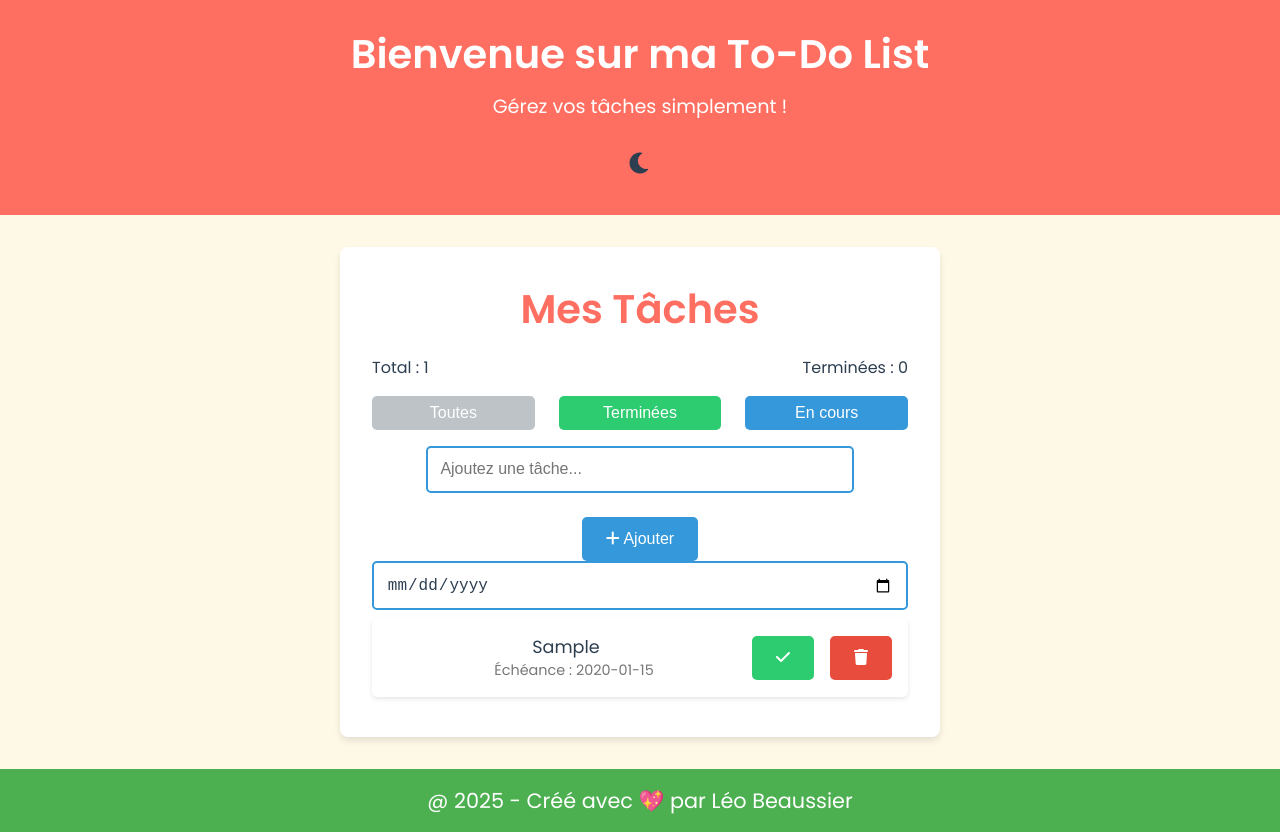
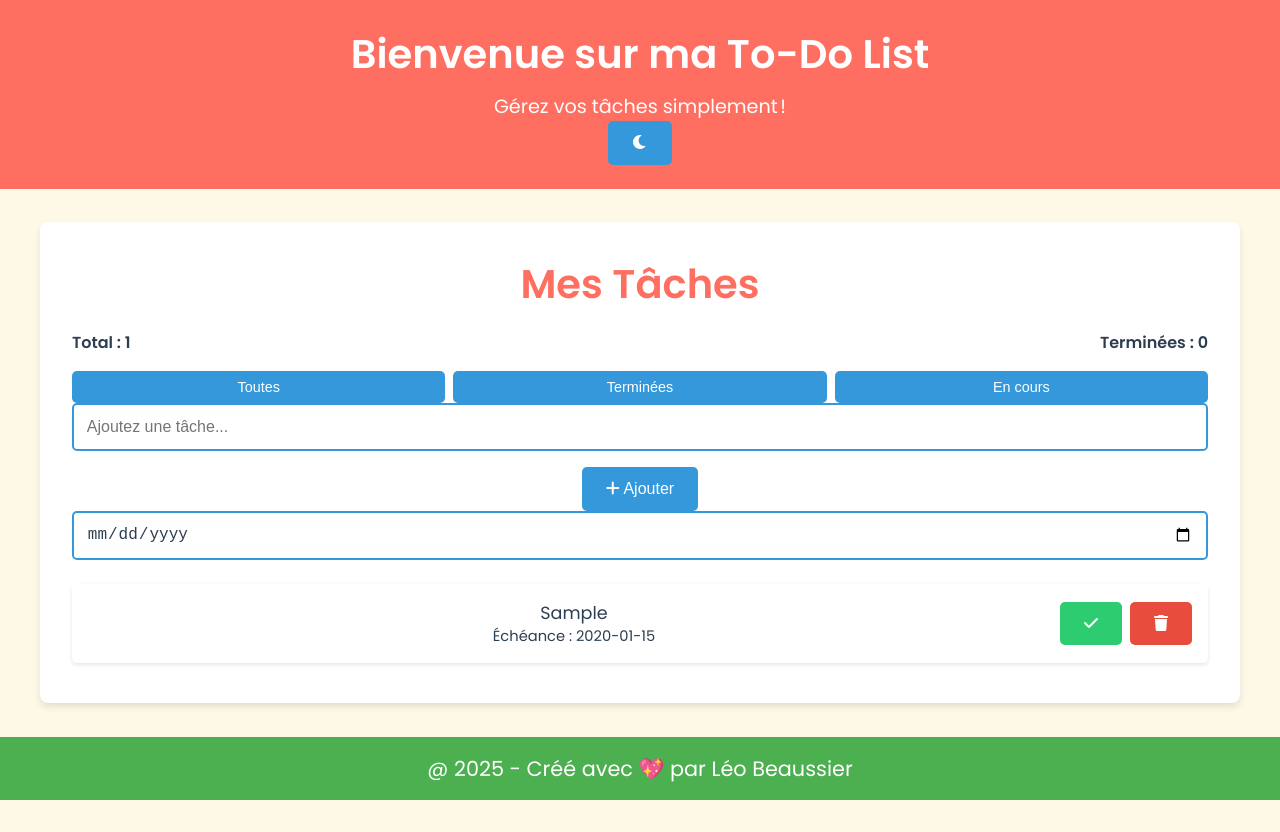
Before and after one commit to LeRoiLeo2406/todo-list, a plain HTML site: page index.html in a window 1280 px wide. Both pictures are taken after typing "Sample", "2020-01-15" into the empty fields and a click on the button "Ajouter". After the commit the page ends 800 px from the top, so only its background shows below. Drawn offline with Linux system fonts and the light colour scheme.

Commit message:
Description des modifications

```diff
--- a/CSS/responsive.css
+++ b/CSS/responsive.css
@@ -1,74 +1,81 @@
-/* Rendre le site responsive */
-@media (max-width: 768px) {
-    header, footer {
-      padding: 1rem;
+/* Responsive design */
+
+/* Écrans larges : ≥ 1200px */
+@media (min-width: 1200px) {
+    body {
+        font-size: 1.3rem; /* Taille générale augmentée */
     }
 
     section {
-      padding: 1.5rem;
-      box-shadow: 0 2px 4px rgba(0, 0, 0, 0.1);
-      max-width: 90%; /* Réduit la largeur à 90% de l'écran */
-      min-height: 300px; /* Réduit la hauteur minimale */
+        max-width: 1200px; /* Limite la largeur de la section */
+        padding: 4rem; /* Plus d'espace autour des éléments */
+    }
+
+    h1 {
+        font-size: 4rem; /* Texte principal plus grand */
+    }
+
+    h2 {
+        font-size: 2.5rem; /* Sous-titre plus grand */
+    }
+
+    #task-input, #task-date {
+        font-size: 1.2rem; /* Agrandit les champs */
+        padding: 1rem; /* Plus d'espace interne */
+    }
+
+    button {
+        font-size: 1.2rem; /* Boutons plus grands */
+        padding: 1rem 2rem;
+    }
+
+    #task-list li {
+        font-size: 1.1rem; /* Texte des tâches plus grand */
+        padding: 1.5rem; /* Plus de padding */
+    }
+}
+
+/* Écrans moyens : ≤ 768px */
+@media (max-width: 768px) {
+    header, footer {
+        padding: 1rem; /* Réduit l'espace dans le header et le footer */
+    }
+
+    section {
+        padding: 1.5rem;
+        box-shadow: 0 2px 4px rgba(0, 0, 0, 0.1);
+        max-width: 90%; /* Section adaptée à l'écran */
+        min-height: 300px; /* Réduit la hauteur minimale */
     }
 
     #task-input {
-      width: 100%; /* L'input prend toute la largeur sur mobile */
-      margin-bottom: 1rem; /* Espacement en dessous */
+        width: 100%; /* Input prend toute la largeur */
+        margin-bottom: 1rem; /* Espacement en dessous */
     }
 
     #add-task-btn {
-      width: 100%; /* Le bouton aussi */
+        width: 100%; /* Bouton étendu sur toute la largeur */
     }
 
     ul#task-list {
-      padding-left: 0; /* Retire les marges inutiles */
+        padding-left: 0; /* Supprime les marges inutiles */
     }
-  }
 
-  @media (max-width: 768px) {
     #task-list li {
-      padding: 0.5rem; /* Réduit le padding des tâches */
-      font-size: 0.9rem; /* Réduit la taille du texte */
+        padding: 0.5rem; /* Réduit le padding des tâches */
+        font-size: 0.9rem; /* Texte plus petit */
     }
 
     #task-list li button {
-      font-size: 0.8rem; /* Réduit la taille du texte des boutons */
-      padding: 0.4rem 0.8rem; /* Réduit la taille des boutons */
+        font-size: 0.8rem; /* Boutons plus petits */
+        padding: 0.4rem 0.8rem; /* Réduit le padding des boutons */
     }
-  }
+}
 
-  @media (min-width: 1200px) {
-    section {
-      max-width: 5000px; /* Augmente la largeur maximale */
-      padding: 4rem; /* Ajoute plus d'espace autour des éléments */
+/* Écrans très petits : ≤ 456px */
+@media (max-width: 456px) {
+    #filters button {
+        font-size: 0.8rem; /* Texte des filtres plus petit */
+        padding: 0.3rem 0.5rem; /* Réduit le padding des boutons */
     }
-
-    h1 {
-      font-size: 4rem; /* Texte plus grand */
-    }
-
-    h2 {
-      font-size: 2.5rem;
-    }
-
-    #task-input, #task-date {
-      font-size: 1.2rem; /* Agrandit les champs */
-      padding: 1rem;
-    }
-
-    button {
-      font-size: 1.2rem; /* Agrandit les boutons */
-      padding: 1rem 2rem;
-    }
-
-    #task-list li {
-      font-size: 1.1rem; /* Texte des tâches plus grand */
-      padding: 1.5rem;
-    }
-  }
-
-  @media (min-width: 1200px) {
-    body {
-      font-size: 1.3rem; /* Taille générale augmentée pour les grands écrans */
-    }
-  }
+}
--- a/CSS/style.css
+++ b/CSS/style.css
@@ -1,6 +1,7 @@
-/* styles.css */
+/* Importations */
 @import url(responsive.css);
-/* Couleurs principales */
+
+/* Variables globales */
 :root {
     --bg-light: #fef9e7; /* Jaune pastel */
     --header-bg: #ff6f61; /* Rouge-orange */
@@ -11,32 +12,32 @@
     --btn-all-bg: #bdc3c7; /* Gris clair */
     --btn-completed-bg: #2ecc71; /* Vert */
     --btn-pending-bg: #3498db; /* Bleu vif */
-    --btn-hover: #2980b9; /* Bleu foncé pour le survol */
     --btn-text: white; /* Couleur du texte sur les boutons */
+    --neutral-color: #ffffff; /* Couleur neutre pour les tâches */
 }
 
-  /* Réinitialisation de base */
+/* Reset de base */
 * {
     margin: 0;
     padding: 0;
     box-sizing: border-box;
 }
 
+/* Corps global */
 body {
     font-family: 'Poppins', sans-serif;
     margin: 0;
     padding: 0;
     display: flex;
     flex-direction: column;
-    min-height: 100vh; /* Prend toute la hauteur de l'écran */
-    background-color: #fef9e7;
-    color: #2c3e50
-
+    min-height: 100vh;
+    background-color: var(--bg-light);
+    color: var(--text-dark);
 }
 
-  /* Style du Header */
+/* Header */
 header {
-    background-color: #ff6f61;
+    background-color: var(--header-bg);
     color: white;
     text-align: center;
     padding: 1.5rem;
@@ -51,9 +52,9 @@
     font-size: 1.2rem;
 }
 
-  /* Style du Main */
+/* Main */
 main {
-    flex: 1; /* Prend l'espace disponible entre le header et le footer */
+    flex: 1;
     display: flex;
     justify-content: center;
     align-items: center;
@@ -61,72 +62,131 @@
 }
 
 main section {
-    background-color: white;
+    background-color: var(--neutral-color);
     border-radius: 8px;
     box-shadow: 0 4px 6px rgba(0, 0, 0, 0.1);
     padding: 2rem;
-    max-width: 600px;
-    margin: 0 auto;
+    width: 100%;
+    max-width: 1200px;
+    min-height: 400px;
+    text-align: center;
 }
 
+/* Footer */
+footer {
+    background-color: var(--footer-bg);
+    color: white;
+    text-align: center;
+    padding: 1rem;
+}
+
+/* Titre de section */
 h2 {
     margin-bottom: 1rem;
     color: var(--header-bg);
 }
 
-  /* To-Do Container */
-  section {
-    background-color: white;
-    border-radius: 8px;
-    padding: 2rem;
-    box-shadow: 0 4px 6px rgba(0, 0, 0, 0.1);
-    width: 100%;
-    max-width: 500px;
-    text-align: center;
-    /* Ajustements pour agrandir */
-    width: 100%; /* Par défaut, prend tout l'espace disponible */
-    max-width: 1200px; /* Augmente la taille maximale */
-    min-height: 400px; /* Donne une hauteur minimale */
-    text-align: center;
-
-
-  }
-
 /* Boutons */
 button {
     background-color: var(--btn-bg);
-    color: white;
+    color: var(--btn-text);
     border: none;
     border-radius: 5px;
     padding: 0.8rem 1.5rem;
     font-size: 1rem;
     cursor: pointer;
-    transition: background-color 0.3s ease;
+    transition: background-color 0.3s ease, transform 0.2s ease, box-shadow 0.2s ease;
 }
 
 button:hover {
     background-color: var(--btn-hover);
+    transform: scale(1.1);
+    box-shadow: 0 4px 8px rgba(0, 0, 0, 0.2);
 }
 
-  /* Style du Footer */
-  footer {
-    background-color: #4caf50;
-    color: white;
-    text-align: center;
-    padding: 1rem;
+.delete-btn {
+    background-color: #e74c3c;
 }
 
-  /* Animation à l'ajout d'une tâche */
+.delete-btn:hover {
+    background-color: #c0392b;
+}
+
+.complete-btn {
+    background-color: var(--btn-completed-bg);
+}
+
+.complete-btn:hover {
+    background-color: #27ae60;
+}
+
+/* Input */
+#task-input, #task-date {
+    width: 100%;
+    padding: 0.8rem;
+    font-size: 1rem;
+    border: 2px solid var(--btn-bg);
+    border-radius: 5px;
+    outline: none;
+    margin-bottom: 1rem;
+    background-color: white;
+    color: var(--text-dark);
+    transition: border-color 0.3s ease;
+}
+
+#task-input:focus, #task-date:focus {
+    border-color: var(--btn-hover);
+}
+
+/* Liste des tâches */
+#task-list li {
+    display: flex;
+    justify-content: space-between;
+    align-items: center;
+    padding: 1rem;
+    margin: 0.5rem 0;
+    background-color: var(--neutral-color);
+    border-radius: 5px;
+    box-shadow: 0 2px 4px rgba(0, 0, 0, 0.1);
+    transition: background-color 0.3s ease, color 0.3s ease;
+}
+
+#task-list li span {
+    flex: 1;
+    word-wrap: break-word;
+    overflow: hidden;
+    text-overflow: ellipsis;
+    white-space: nowrap;
+}
+
+.task-content {
+    display: flex;
+    flex-direction: column;
+    flex: 1;
+}
+
+.task-buttons {
+    display: flex;
+    gap: 0.5rem;
+}
+
+/* Tâches terminées */
+#task-list li.completed {
+    text-decoration: line-through;
+    color: #95a5a6;
+}
+
+#task-list li.completed:hover {
+    transform: scale(1);
+}
+
+/* Animation des tâches */
 #task-list li {
     opacity: 0;
     transform: translateY(-10px);
     animation: fadeIn 0.5s forwards;
-    background-color: var(--neutral-color);
-    color: var(--text-dark);
-
 }
 
-  /* Définition de l'animation */
 @keyframes fadeIn {
     to {
         opacity: 1;
@@ -134,7 +194,6 @@
     }
 }
 
-  /* Animation de suppression */
 #task-list li.deleting {
     animation: fadeOut 0.3s forwards;
 }
@@ -146,190 +205,55 @@
     }
 }
 
-  /* Effets au survol des boutons */
-  button {
-    transition: transform 0.2s ease, box-shadow 0.2s ease;
-  }
-
-  button:hover {
-    transform: scale(1.1);
-    box-shadow: 0 4px 8px rgba(0, 0, 0, 0.2);
-  }
-
-  /* Effet de suppression */
-  .delete-btn {
-    background-color: #e74c3c;
-  }
-
-  .delete-btn:hover {
-    background-color: #c0392b;
-  }
-
-  .complete-btn {
-    background-color: #2ecc71;
-  }
-
-  .complete-btn:hover {
-    background-color: #27ae60;
-  }
-
-  #task-input {
-    width: 80%;
-    padding: 0.8rem;
-    font-size: 1rem;
-    border: 2px solid #3498db;
-    border-radius: 5px;
-    outline: none;
-    transition: border-color 0.3s ease;
-  }
-
-  #task-input:focus {
-    border-color: #2980b9;
-  }
-
-  #task-list li {
-    display: flex;
-    justify-content: space-between;
-    align-items: center;
-    padding: 1rem;
-    margin: 0.5rem 0;
-    background-color: #fff;
-    border-radius: 5px;
-    box-shadow: 0 2px 4px rgba(0, 0, 0, 0.1);
-    transition: transform 0.3s ease, opacity 0.3s ease;
-  }
-
-  #task-list li span {
-    flex: 1; /* Prend tout l'espace disponible */
-    word-wrap: break-word; /* Permet de couper le texte long */
-    overflow: hidden; /* Masque le débordement */
-    text-overflow: ellipsis; /* Ajoute "..." si le texte est trop long */
-    white-space: nowrap; /* Force le texte à rester sur une seule ligne */
-  }
-
-  .complete-btn, .delete-btn {
-    margin-left: 0.5rem;
-  }
-
-  #task-list li.completed {
-    text-decoration: line-through;
-    color: #95a5a6;
-  }
-
-  #task-list li.deleting {
-    transform: translateX(-100%);
-    opacity: 0;
-  }
-
-  #add-task-btn {
-    margin-top: 1.5rem; /* Ajoute de l'espace entre le bouton et l'input */
-    background-color: var(--btn-bg);
-    color: white;
-    border: none;
-    border-radius: 5px;
-    padding: 0.8rem 1.5rem;
-    font-size: 1rem;
-    cursor: pointer;
-    transition: background-color 0.3s ease;
-  }
-
-  /* Tâches terminées */
-#task-list li.completed {
-    text-decoration: line-through; /* Barre le texte */
-    color: #95a5a6; /* Change la couleur */
-    transform: scale(0.98); /* Réduit légèrement la taille */
-    transition: all 0.3s ease; /* Ajoute une transition fluide */
-  }
-
-  #task-list li.completed:hover {
-    transform: scale(1); /* Reviens à la taille normale au survol */
-  }
-
 /* Compteur des tâches */
 #counter {
     display: flex;
     justify-content: space-between;
     margin-bottom: 1rem;
     font-size: 1rem;
-    color: #2c3e50;
+    color: var(--text-dark);
 }
 
 #counter p {
     margin: 0;
+    font-weight: bold;
 }
 
-
-  #empty-message {
-    display: none;
-    color: #95a5a6;
-    font-style: italic;
-    margin-top: 1rem;
+body.dark-mode #counter p {
+    color: #ecf0f1;
 }
 
-
+/* Filtres */
 #filters {
-    margin: 1rem 0;
     display: flex;
-    gap: 1.5rem;
-    justify-content: center; /* Centre horizontalement les boutons */
-    align-items: center; /* Aligne verticalement si nécessaire */
-
+    gap: 0.5rem;
+    justify-content: space-between;
 }
 
 #filters button {
-    padding: 0.5rem 1rem;
-    border: none;
-    border-radius: 5px;
-    font-size: 1rem;
-    cursor: pointer;
-    color: var(--btn-text);
-    transition: background-color 0.3s ease, transform 0.2s ease;
-    width: calc(100% / 3 - 0.5rem); /* Largeur fixe pour chaque bouton */
-    white-space: nowrap; /* Empêche le retour à la ligne */
-    text-overflow: ellipsis; /* Coupe le texte si nécessaire */
-    overflow: hidden; /* Masque le texte débordant */
+    flex: 1;
+    text-align: center;
+    white-space: nowrap;
+    overflow: hidden;
+    text-overflow: ellipsis;
+    font-size: 0.9rem;
+    padding: 0.5rem;
 }
 
-  /* Bouton "Toutes" */
-  #filter-all {
-    background-color: var(--btn-all-bg);
+@media (max-width: 456px) {
+    #filters button {
+        font-size: 0.8rem;
+        padding: 0.3rem 0.5rem;
+    }
 }
 
-  #filter-all:hover {
-    background-color: #95a5a6; /* Gris plus foncé au survol */
-  }
-
-  /* Bouton "Terminées" */
-  #filter-completed {
-    background-color: var(--btn-completed-bg);
-  }
-
-  #filter-completed:hover {
-    background-color: #27ae60; /* Vert foncé au survol */
-  }
-
-  /* Bouton "En cours" */
-  #filter-pending {
-    background-color: var(--btn-pending-bg);
-  }
-
-  #filter-pending:hover {
-    background-color: var(--btn-hover); /* Bleu foncé au survol */
-  }
-
-  .due-date {
-    font-size: 0.9rem;
-    color: #777;
-    margin-left: 1rem;
-  }
-
-
+/* Notifications */
 #notification {
     position: fixed;
     top: 20px;
     right: 20px;
     padding: 1rem;
-  background-color: #3498db;
+    background-color: var(--btn-bg);
     color: white;
     border-radius: 5px;
     opacity: 0;
@@ -342,98 +266,27 @@
     transform: translateY(0);
 }
 
+/* Mode sombre */
 body.dark-mode {
-    background-color: #2c3e50; /* Fond sombre */
-    color: #ecf0f1; /* Texte clair */
+    background-color: #2c3e50;
+    color: #ecf0f1;
 }
 
-  header.dark-mode {
-    background-color: #34495e; /* Header sombre */
-  }
-
-  footer.dark-mode {
-    background-color: #34495e; /* Footer sombre */
+header.dark-mode, footer.dark-mode {
+    background-color: #34495e;
 }
 
 section.dark-mode {
-    background-color: #3b3b3b; /* Fond de la section */
+    background-color: #3b3b3b;
     color: #ecf0f1;
 }
 
 button.dark-mode {
-    background-color: #1abc9c; /* Boutons adaptés au mode sombre */
+    background-color: #1abc9c;
     color: #ffffff;
 }
 
-  #task-list li.dark-mode {
-    background-color: #4d4d4d; /* Tâches en mode sombre */
+body.dark-mode #task-list li {
+    background-color: #4d4d4d;
+    color: #ecf0f1;
 }
-
-  #filters button.dark-mode {
-    background-color: #7f8c8d; /* Filtres adaptés au mode sombre */
-  }
-
-  #toggle-dark-mode {
-    background-color: transparent; /* Pas de fond */
-    border: none; /* Pas de bordure */
-    cursor: pointer;
-    font-size: 1.5rem; /* Taille de l'icône */
-    color: var(--text-dark); /* Couleur du texte (mode clair par défaut) */
-    transition: color 0.3s ease; /* Transition pour le changement de couleur */
-    margin-top: 1rem;
-  }
-
-  #toggle-dark-mode:hover {
-    transform: scale(1.2); /* Agrandissement au survol */
-  }
-
-  body.dark-mode #toggle-dark-mode {
-    color: #f1c40f; /* Couleur jaune pour l'icône en mode sombre */
-  }
-
-  body.dark-mode #task-list li {
-    background-color: #4d4d4d; /* Fond sombre */
-    color: #ecf0f1; /* Texte clair */
-  }
-
-  #task-date {
-    appearance: none; /* Supprime le style par défaut des navigateurs */
-    -webkit-appearance: none; /* Spécifique pour Safari */
-    border: 2px solid var(--btn-bg);
-    border-radius: 5px;
-    padding: 0.8rem;
-    font-size: 1rem;
-    background-color: white;
-    color: var(--text-dark);
-    width: 100%; /* Pour s'assurer qu'il occupe toute la largeur disponible */
-  }
-
-  #task-date:focus {
-    outline: none;
-    border-color: var(--btn-hover); /* Couleur d'accentuation au focus */
-  }
-
-  #task-list li {
-    display: flex;
-    justify-content: space-between; /* Assure l'espacement entre le contenu et les boutons */
-    align-items: center;
-    padding: 1rem;
-    margin: 0.5rem 0;
-    background-color: var(--neutral-color);
-    border-radius: 5px;
-  }
-
-  .task-content {
-    display: flex;
-    flex-direction: column; /* Affiche le texte et la date sur deux lignes */
-    flex: 1; /* Occupe tout l'espace disponible à gauche */
-  }
-
-  .task-buttons {
-    display: flex;
-    gap: 0.5rem; /* Ajoute un espace entre les boutons */
-  }
-
-  .task-buttons button {
-    flex-shrink: 0; /* Empêche les boutons de se réduire */
-  }
--- a/index.html
+++ b/index.html
@@ -4,60 +4,79 @@
   <meta charset="UTF-8">
   <meta name="viewport" content="width=device-width, initial-scale=1.0">
   <title>Ma To-Do List</title>
+
+  <!-- Feuilles de style -->
   <link rel="stylesheet" href="CSS/style.css">
   <link href="https://fonts.googleapis.com/css2?family=Poppins:wght@300;400;600&display=swap" rel="stylesheet">
   <link href="https://cdnjs.cloudflare.com/ajax/libs/font-awesome/6.0.0-beta3/css/all.min.css" rel="stylesheet">
-
 </head>
 <body>
-  <!-- Header -->
+  <!-- ====================
+       Header
+  ==================== -->
   <header>
     <h1>Bienvenue sur ma To-Do List</h1>
-    <p>Gérez vos tâches simplement !</p>
+    <p>Gérez vos tâches simplement !</p>
     <button id="toggle-dark-mode">
       <i class="fas fa-moon"></i>
     </button>
   </header>
 
-  <!-- Main Content -->
+  <!-- ====================
+       Main Content
+  ==================== -->
   <main>
     <section>
+      <!-- Titre principal -->
       <h2>Mes Tâches</h2>
+
+      <!-- Compteur des tâches -->
       <div id="counter">
         <p>Total : <span id="total-tasks">0</span></p>
         <p>Terminées : <span id="completed-tasks">0</span></p>
       </div>
+
+      <!-- Conteneur de la To-Do List -->
       <div id="todo-container">
+
+        <!-- Filtres des tâches -->
         <div id="filters">
           <button id="filter-all">Toutes</button>
           <button id="filter-completed">Terminées</button>
           <button id="filter-pending">En cours</button>
         </div>
+
+        <!-- Champ d'ajout de tâche -->
         <input type="text" id="task-input" placeholder="Ajoutez une tâche...">
         <button id="add-task-btn">
           <i class="fas fa-plus"></i> Ajouter
         </button>
         <input type="date" id="task-date">
 
+        <!-- Message lorsqu'il n'y a aucune tâche -->
         <p id="empty-message">Aucune tâche pour le moment. Ajoutez-en une !</p>
 
         <!-- Liste des tâches -->
-     <ul id="task-list">
-
-      </ul>
-
-        <!-- Ici, on ajoutera notre To-Do List plus tard -->
+        <ul id="task-list"></ul>
       </div>
     </section>
   </main>
 
-  <!-- Footer -->
+  <!-- ====================
+       Footer
+  ==================== -->
   <footer>
     <p>@ 2025 - Créé avec 💖 par Léo Beaussier</p>
   </footer>
 
-  <script src="js/main.js"></script>
+  <!-- ====================
+       Notifications
+  ==================== -->
   <div id="notification"></div>
 
+  <!-- ====================
+       Scripts
+  ==================== -->
+  <script src="js/main.js"></script>
 </body>
 </html>
--- a/js/main.js
+++ b/js/main.js
@@ -1,27 +1,37 @@
+// ========================
 // Sélection des éléments
+// ========================
 const taskInput = document.getElementById("task-input");
 const addTaskBtn = document.getElementById("add-task-btn");
 const taskList = document.getElementById("task-list");
 const taskDateInput = document.getElementById("task-date");
+const toggleDarkModeBtn = document.getElementById("toggle-dark-mode");
+
+// ========================
+// Gestion des tâches
+// ========================
 
 // Ajouter une tâche
 addTaskBtn.addEventListener("click", () => {
   const taskText = taskInput.value.trim();
   const taskDate = taskDateInput.value;
+
   if (taskText === "") {
     showNotification("Veuillez entrer une tâche valide !");
     return;
   }
 
+  // Crée et ajoute la tâche
   createTask(taskText, false, taskDate);
 
+  // Réinitialise les champs
   taskInput.value = "";
   taskDateInput.value = "";
 
+  // Met à jour les compteurs, sauvegarde et notification
   updateCounter();
   saveTasks();
   toggleEmptyMessage();
-
   showNotification("Tâche ajoutée avec succès !");
 });
 
@@ -47,6 +57,7 @@ function createTask(taskText, completed = false, dueDate = "") {
     taskItem.classList.add("dark-mode");
   }
 
+  // Gestion des événements des boutons
   taskItem.querySelector(".complete-btn").addEventListener("click", () => {
     taskItem.classList.toggle("completed");
     updateCounter();
@@ -65,10 +76,13 @@ function createTask(taskText, completed = false, dueDate = "") {
     }, 300);
   });
 
+  // Ajoute la tâche à la liste
   taskList.appendChild(taskItem);
 }
 
-// Filtres des tâches
+// ========================
+// Gestion des filtres
+// ========================
 document.getElementById("filter-all").addEventListener("click", () => {
   document.querySelectorAll("#task-list li").forEach(task => {
     task.style.display = "flex";
@@ -87,7 +101,9 @@ document.getElementById("filter-pending").addEventListener("click", () => {
   });
 });
 
-// Fonction pour afficher une notification
+// ========================
+// Notifications
+// ========================
 function showNotification(message) {
   const notification = document.getElementById("notification");
   notification.textContent = message;
@@ -98,7 +114,9 @@ function showNotification(message) {
   }, 2000);
 }
 
-// Mettre à jour le compteur
+// ========================
+// Compteurs et messages
+// ========================
 function updateCounter() {
   const totalTasks = document.querySelectorAll("#task-list li").length;
   const completedTasks = document.querySelectorAll("#task-list li.completed").length;
@@ -107,12 +125,20 @@ function updateCounter() {
   document.getElementById("completed-tasks").textContent = completedTasks;
 }
 
-// Sauvegarder les tâches dans LocalStorage
+function toggleEmptyMessage() {
+  const emptyMessage = document.getElementById("empty-message");
+  const hasTasks = document.querySelectorAll("#task-list li").length > 0;
+  emptyMessage.style.display = hasTasks ? "none" : "block";
+}
+
+// ========================
+// Sauvegarde et chargement
+// ========================
 function saveTasks() {
   const tasks = [];
   document.querySelectorAll("#task-list li").forEach(taskItem => {
     tasks.push({
-      text: taskItem.querySelector("span").textContent,
+      text: taskItem.querySelector(".task-text").textContent,
       completed: taskItem.classList.contains("completed"),
       dueDate: taskItem.querySelector(".due-date")?.textContent.replace("Échéance : ", "") || ""
     });
@@ -120,7 +146,6 @@ function saveTasks() {
   localStorage.setItem("tasks", JSON.stringify(tasks));
 }
 
-// Charger les tâches depuis LocalStorage
 function loadTasks() {
   const tasks = JSON.parse(localStorage.getItem("tasks")) || [];
   tasks.forEach(task => {
@@ -131,21 +156,10 @@ function loadTasks() {
   toggleEmptyMessage();
 }
 
-// Afficher ou masquer le message si la liste est vide
-function toggleEmptyMessage() {
-  const emptyMessage = document.getElementById("empty-message");
-  const hasTasks = document.querySelectorAll("#task-list li").length > 0;
-  emptyMessage.style.display = hasTasks ? "none" : "block";
-}
-
-// Charger les tâches au démarrage
-window.addEventListener("DOMContentLoaded", loadTasks);
-
-
-const toggleDarkModeBtn = document.getElementById("toggle-dark-mode");
-
+// ========================
+// Mode sombre
+// ========================
 toggleDarkModeBtn.addEventListener("click", () => {
-  // Activer ou désactiver le mode sombre
   document.body.classList.toggle("dark-mode");
   document.querySelector("header").classList.toggle("dark-mode");
   document.querySelector("footer").classList.toggle("dark-mode");
@@ -153,7 +167,7 @@ toggleDarkModeBtn.addEventListener("click", () => {
   document.querySelectorAll("#task-list li").forEach(task => task.classList.toggle("dark-mode"));
   document.querySelectorAll("#filters button").forEach(filter => filter.classList.toggle("dark-mode"));
 
-  // Changer l'icône
+  // Change l'icône
   const icon = toggleDarkModeBtn.querySelector("i");
   if (document.body.classList.contains("dark-mode")) {
     icon.classList.remove("fa-moon");
@@ -163,12 +177,11 @@ toggleDarkModeBtn.addEventListener("click", () => {
     icon.classList.add("fa-moon");
   }
 
-  // Sauvegarder la préférence dans le LocalStorage
+  // Sauvegarde la préférence
   const isDarkMode = document.body.classList.contains("dark-mode");
   localStorage.setItem("darkMode", isDarkMode);
 });
 
-// Charger la préférence du mode sombre au démarrage
 window.addEventListener("DOMContentLoaded", () => {
   const isDarkMode = JSON.parse(localStorage.getItem("darkMode"));
   const icon = toggleDarkModeBtn.querySelector("i");
@@ -181,8 +194,12 @@ window.addEventListener("DOMContentLoaded", () => {
     document.querySelectorAll("#task-list li").forEach(task => task.classList.add("dark-mode"));
     document.querySelectorAll("#filters button").forEach(filter => filter.classList.add("dark-mode"));
 
-    // Icône soleil pour mode sombre
     icon.classList.remove("fa-moon");
     icon.classList.add("fa-sun");
   }
 });
+
+// ========================
+// Chargement initial
+// ========================
+window.addEventListener("DOMContentLoaded", loadTasks);
```
Lines whose indentation alone changed are shown as unchanged.
